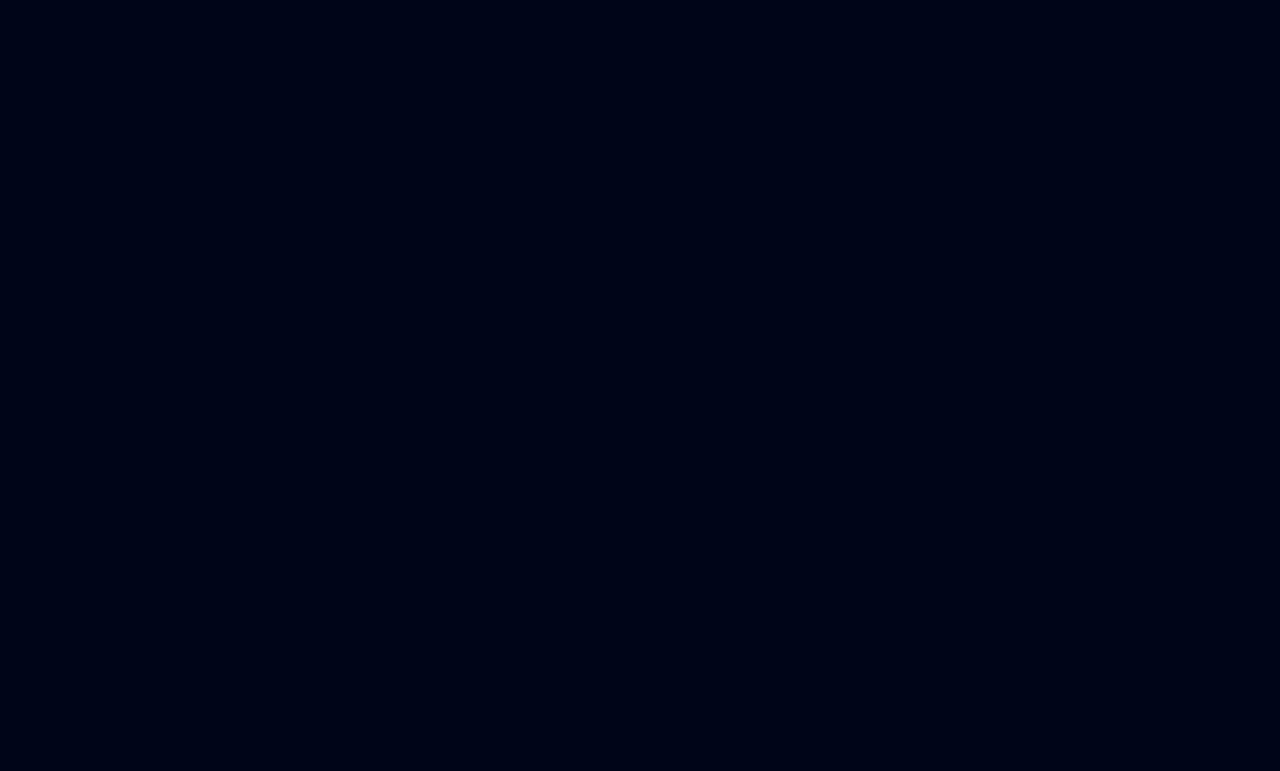
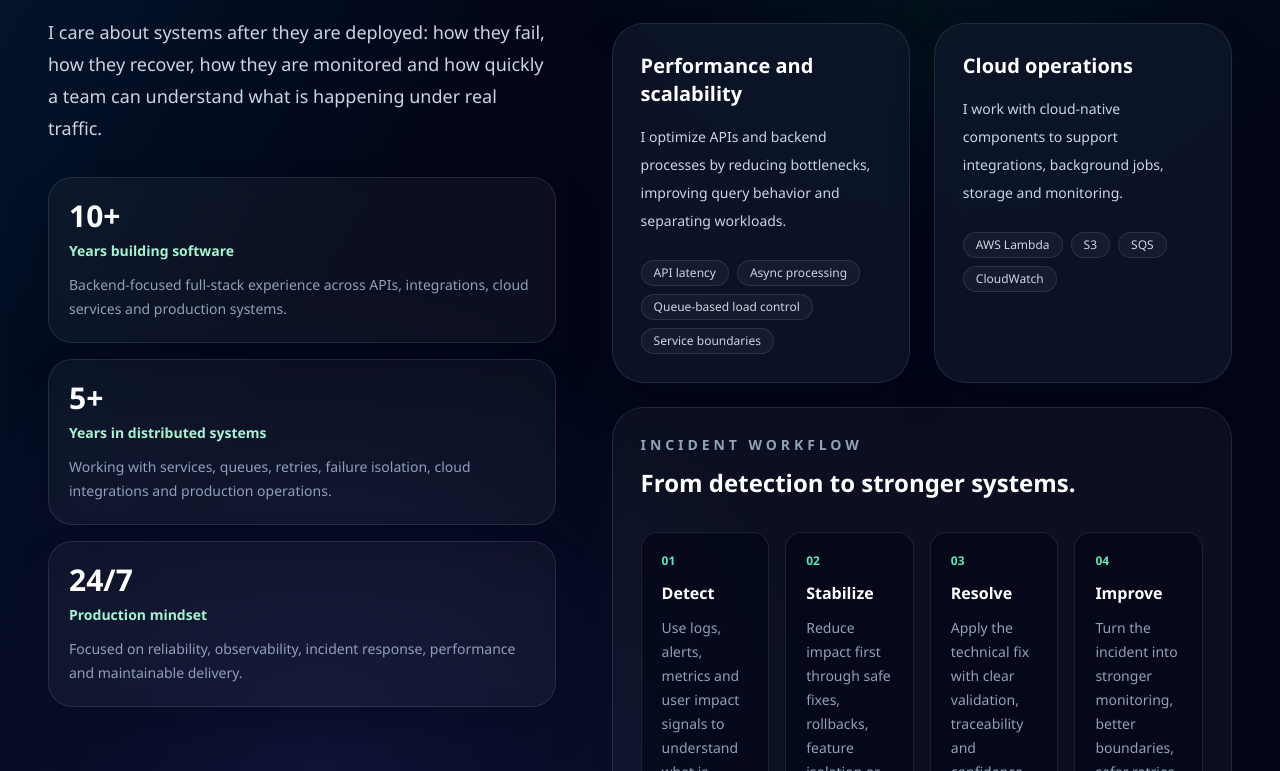
Before and after one commit to giordanap/portfolio, a Next.js app: page / in a window 1280 px wide. Shown: the part 7769-8540 px from the top of the page. Before the commit the page ends 7607 px from the top, so only its background shows below. Built offline with nearby package versions, Linux system fonts and the light colour scheme.

Commit message:
feat: add production experience section

```diff
--- a/src/app/page.tsx
+++ b/src/app/page.tsx
@@ -6,6 +6,7 @@ import { ArchitectureSection } from "@/components/sections/architecture-section"
 import { ExpertiseSection } from "@/components/sections/expertise-section";
 import { HeroSection } from "@/components/sections/hero-section";
 import { CloudMediaSupportSection } from "@/components/sections/cloud-media-support-section";
+import { ProductionExperienceSection } from "@/components/sections/production-experience-section";
 
 const previewSections = [
   {
@@ -65,6 +66,7 @@ export default function Home() {
           </Reveal>
         ))}
             <CloudMediaSupportSection />
+      <ProductionExperienceSection />
     </main>
 
       <Footer />
--- /dev/null
+++ b/src/components/sections/production-experience-section.tsx
@@ -0,0 +1,142 @@
+"use client";
+
+import { motion } from "framer-motion";
+
+import {
+  productionAreas,
+  productionHighlights,
+  productionTimeline,
+} from "@/data/production-experience";
+
+export function ProductionExperienceSection() {
+  return (
+    <section
+      id="production"
+      className="relative overflow-hidden border-t border-white/10 bg-slate-950 px-6 py-24 text-white sm:px-8 lg:px-12"
+    >
+      <div className="absolute inset-0 bg-[linear-gradient(120deg,rgba(14,165,233,0.12),transparent_35%),radial-gradient(circle_at_75%_15%,rgba(34,197,94,0.12),transparent_28%),radial-gradient(circle_at_25%_85%,rgba(99,102,241,0.14),transparent_34%)]" />
+
+      <div className="relative mx-auto grid max-w-7xl gap-14 lg:grid-cols-[0.9fr_1.1fr] lg:items-start">
+        <motion.div
+          initial={{ opacity: 0, y: 24 }}
+          whileInView={{ opacity: 1, y: 0 }}
+          viewport={{ once: true, margin: "-120px" }}
+          transition={{ duration: 0.6, ease: "easeOut" }}
+          className="lg:sticky lg:top-28"
+        >
+          <p className="mb-4 text-sm font-semibold uppercase tracking-[0.32em] text-emerald-300">
+            Production experience
+          </p>
+
+          <h2 className="text-3xl font-semibold tracking-tight text-white sm:text-4xl lg:text-5xl">
+            Backend engineering with production ownership.
+          </h2>
+
+          <p className="mt-6 text-base leading-8 text-slate-300 sm:text-lg">
+            I care about systems after they are deployed: how they fail, how
+            they recover, how they are monitored and how quickly a team can
+            understand what is happening under real traffic.
+          </p>
+
+          <div className="mt-8 grid gap-4 sm:grid-cols-3 lg:grid-cols-1">
+            {productionHighlights.map((highlight, index) => (
+              <motion.div
+                key={highlight.label}
+                initial={{ opacity: 0, x: -18 }}
+                whileInView={{ opacity: 1, x: 0 }}
+                viewport={{ once: true, margin: "-120px" }}
+                transition={{ duration: 0.45, delay: index * 0.08 }}
+                className="rounded-3xl border border-white/10 bg-white/[0.04] p-5 shadow-2xl shadow-slate-950/40 backdrop-blur"
+              >
+                <div className="text-3xl font-semibold text-white">
+                  {highlight.metric}
+                </div>
+
+                <div className="mt-2 text-sm font-semibold text-emerald-200">
+                  {highlight.label}
+                </div>
+
+                <p className="mt-3 text-sm leading-6 text-slate-400">
+                  {highlight.description}
+                </p>
+              </motion.div>
+            ))}
+          </div>
+        </motion.div>
+
+        <div className="flex flex-col gap-6">
+          <div className="grid gap-6 md:grid-cols-2">
+            {productionAreas.map((area, index) => (
+              <motion.article
+                key={area.title}
+                initial={{ opacity: 0, y: 24 }}
+                whileInView={{ opacity: 1, y: 0 }}
+                viewport={{ once: true, margin: "-120px" }}
+                transition={{ duration: 0.55, delay: index * 0.08 }}
+                className="rounded-[2rem] border border-white/10 bg-slate-900/75 p-7 shadow-2xl shadow-slate-950/40 transition hover:-translate-y-1 hover:border-emerald-300/40"
+              >
+                <h3 className="text-xl font-semibold text-white">
+                  {area.title}
+                </h3>
+
+                <p className="mt-4 text-sm leading-7 text-slate-300">
+                  {area.description}
+                </p>
+
+                <div className="mt-6 flex flex-wrap gap-2">
+                  {area.items.map((item) => (
+                    <span
+                      key={item}
+                      className="rounded-full border border-white/10 bg-white/[0.04] px-3 py-1 text-xs font-medium text-slate-300"
+                    >
+                      {item}
+                    </span>
+                  ))}
+                </div>
+              </motion.article>
+            ))}
+          </div>
+
+          <motion.div
+            initial={{ opacity: 0, y: 24 }}
+            whileInView={{ opacity: 1, y: 0 }}
+            viewport={{ once: true, margin: "-120px" }}
+            transition={{ duration: 0.6 }}
+            className="rounded-[2rem] border border-white/10 bg-white/[0.04] p-7 backdrop-blur"
+          >
+            <div className="flex flex-col gap-3">
+              <p className="text-sm font-semibold uppercase tracking-[0.28em] text-slate-400">
+                Incident workflow
+              </p>
+
+              <h3 className="text-2xl font-semibold text-white">
+                From detection to stronger systems.
+              </h3>
+            </div>
+
+            <div className="mt-8 grid gap-4 md:grid-cols-4">
+              {productionTimeline.map((item) => (
+                <div
+                  key={item.step}
+                  className="relative rounded-2xl border border-white/10 bg-slate-950/70 p-5"
+                >
+                  <div className="text-xs font-semibold text-emerald-300">
+                    {item.step}
+                  </div>
+
+                  <h4 className="mt-3 text-base font-semibold text-white">
+                    {item.title}
+                  </h4>
+
+                  <p className="mt-3 text-sm leading-6 text-slate-400">
+                    {item.description}
+                  </p>
+                </div>
+              ))}
+            </div>
+          </motion.div>
+        </div>
+      </div>
+    </section>
+  );
+}
--- /dev/null
+++ b/src/data/production-experience.ts
@@ -0,0 +1,74 @@
+export const productionHighlights = [
+  {
+    metric: "10+",
+    label: "Years building software",
+    description:
+      "Backend-focused full-stack experience across APIs, integrations, cloud services and production systems.",
+  },
+  {
+    metric: "5+",
+    label: "Years in distributed systems",
+    description:
+      "Working with services, queues, retries, failure isolation, cloud integrations and production operations.",
+  },
+  {
+    metric: "24/7",
+    label: "Production mindset",
+    description:
+      "Focused on reliability, observability, incident response, performance and maintainable delivery.",
+  },
+];
+
+export const productionAreas = [
+  {
+    title: "Production reliability",
+    description:
+      "I build backend flows with clear failure paths, retries, dead-letter queues and operational visibility.",
+    items: ["SQS retries", "DLQ patterns", "CloudWatch logs", "Error isolation"],
+  },
+  {
+    title: "Incident response",
+    description:
+      "I approach incidents by reading signals, identifying impact, stabilizing the system and documenting the root cause.",
+    items: ["Log analysis", "Impact assessment", "Hotfixes", "Post-incident learning"],
+  },
+  {
+    title: "Performance and scalability",
+    description:
+      "I optimize APIs and backend processes by reducing bottlenecks, improving query behavior and separating workloads.",
+    items: ["API latency", "Async processing", "Queue-based load control", "Service boundaries"],
+  },
+  {
+    title: "Cloud operations",
+    description:
+      "I work with cloud-native components to support integrations, background jobs, storage and monitoring.",
+    items: ["AWS Lambda", "S3", "SQS", "CloudWatch"],
+  },
+];
+
+export const productionTimeline = [
+  {
+    step: "01",
+    title: "Detect",
+    description:
+      "Use logs, alerts, metrics and user impact signals to understand what is happening in production.",
+  },
+  {
+    step: "02",
+    title: "Stabilize",
+    description:
+      "Reduce impact first through safe fixes, rollbacks, feature isolation or queue-based containment.",
+  },
+  {
+    step: "03",
+    title: "Resolve",
+    description:
+      "Apply the technical fix with clear validation, traceability and confidence in the affected flow.",
+  },
+  {
+    step: "04",
+    title: "Improve",
+    description:
+      "Turn the incident into stronger monitoring, better boundaries, safer retries and clearer documentation.",
+  },
+];
```
